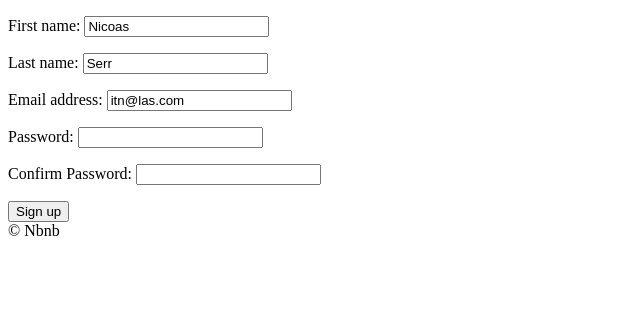
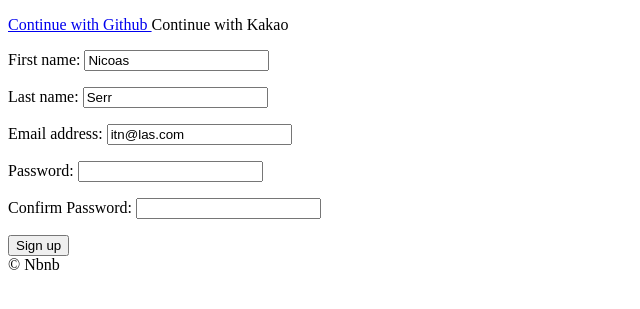
Before and after one commit to egg528/airbnb_web, a Django app: page /users/signup in a window 1280 px wide. Shown: the part 78-387 px from the top of the page, without its empty margins (0-640 px from the left). Run offline with Django 3.2, Linux system fonts and the light colour scheme.

Commit message:
finish github login(OAuth)

```diff
--- /dev/null
+++ b/templates/partials/social_login.html
@@ -0,0 +1,6 @@
+<a href='{% url 'users:github-login' %}'>
+    Continue with Github
+</a>
+<a>
+    Continue with Kakao
+</a>
--- a/templates/users/login.html
+++ b/templates/users/login.html
@@ -8,6 +8,9 @@
 {% endblock search-bar %}
 
 {% block content %}
+
+{% include 'partials/social_login.html' %}
+
 <form method="POST" action = "{% url "users:login" %}">
     {% csrf_token %}
     {{form.as_p}}
--- a/templates/users/signup.html
+++ b/templates/users/signup.html
@@ -8,6 +8,9 @@
 {% endblock search-bar %}
 
 {% block content %}
+
+{% include 'partials/social_login.html' %}
+
 <form method="POST" action = "{% url "users:signup" %}">
     {% csrf_token %}
     {{form.as_p}}
--- a/users/admin.py
+++ b/users/admin.py
@@ -20,6 +20,7 @@ class CustomUserAdmin(UserAdmin):
                     "language",
                     "currency",
                     "superhost",
+                    "login_method",
                 )
             },
         ),
@@ -39,4 +40,5 @@ class CustomUserAdmin(UserAdmin):
         "is_superuser",
         "email_verified",
         "email_secret",
+        "login_method",
     )
--- a/users/models.py
+++ b/users/models.py
@@ -35,16 +35,32 @@ class User(AbstractUser):
 
     CURRENCY_CHOICES = ((CURRENCY_USD, "USD"), (CURRENCY_KRW, "KRW"))
 
+    LOGIN_EMAIL = "email"
+    LOGIN_GITHUB = "github"
+    LOGIN_KAKAO = "kakao"
+    LOGIN_CHOICES = (
+        (LOGIN_EMAIL, "Eail"),
+        (LOGIN_GITHUB, "Github"),
+        (LOGIN_KAKAO, "Kakao"),
+    )
     # null은 DB용, 페이지에서는 blank
     avatar = models.ImageField(blank=True, upload_to="avatars")
     gender = models.CharField(choices=GENDER_CHOICES, max_length=10, blank=True)
     bio = models.TextField(blank=True)
     birthdate = models.DateField(blank=True, null=True)
-    language = models.CharField(choices=LANGUAGE_CHOICES, max_length=2, blank=True)
-    currency = models.CharField(choices=CURRENCY_CHOICES, max_length=3, blank=True)
+    language = models.CharField(
+        choices=LANGUAGE_CHOICES, max_length=2, blank=True, default=LANGUAGE_KOREAN
+    )
+
+    currency = models.CharField(
+        choices=CURRENCY_CHOICES, max_length=3, blank=True, default=CURRENCY_KRW
+    )
     superhost = models.BooleanField(default=False)
     email_verified = models.BooleanField(default=False)
     email_secret = models.CharField(max_length=120, default="", blank=True)
+    login_method = models.CharField(
+        max_length=50, choices=LOGIN_CHOICES, default=LOGIN_EMAIL
+    )
 
     def verify_email(self):
         if self.email_verified is False:
--- a/users/urls.py
+++ b/users/urls.py
@@ -5,6 +5,8 @@ app_name = "users"
 
 urlpatterns = [
     path("login", views.LoginView.as_view(), name="login"),
+    path("login/github", views.github_login, name="github-login"),
+    path("login/github/callback", views.github_callback, name="github-callback"),
     path("logout", views.log_out, name="logout"),
     path("signup", views.SignUpView.as_view(), name="signup"),
     path("verify/<str:key>", views.complete_verification, name="complete-verification"),
--- a/users/views.py
+++ b/users/views.py
@@ -1,3 +1,5 @@
+import os
+import requests
 from django.views.generic import FormView
 from django.urls import reverse_lazy
 from django.shortcuts import redirect, reverse
@@ -54,3 +56,72 @@ def complete_verification(request, key):
         pass
     # to do: add error message
     return redirect(reverse("core:home"))
+
+
+def github_login(request):
+    client_id = os.environ.get("GH_ID")
+    redirect_uri = "http://127.0.0.1:8000/users/login/github/callback"
+    return redirect(
+        f"https://github.com/login/oauth/authorize?client_id={client_id}&redirect_uri={redirect_uri}&scode=read:user"
+    )
+
+
+class GithubException(Exception):
+    pass
+
+
+def github_callback(request):
+    try:
+        client_id = os.environ.get("GH_ID")
+        client_secret = os.environ.get("GH_SECRET")
+        code = request.GET.get("code", None)
+        if code is not None:
+            token_request = requests.post(
+                f"https://github.com/login/oauth/access_token?client_id={client_id}&client_secret={client_secret}&code={code}",
+                headers={"Accept": "application/json"},
+            )
+            token_json = token_request.json()
+            error = token_json.get("error", None)
+            print(token_json)
+            print(token_request)
+            if error is not None:
+                raise GithubException()
+            else:
+                access_token = token_json.get("access_token")
+                profile_request = requests.get(
+                    "https://api.github.com/user",
+                    headers={
+                        "Authorization": f"token {access_token}",
+                        "Accept": "application/json",
+                    },
+                )
+                profile_json = profile_request.json()
+                print(profile_json)
+                username = profile_json.get("login", None)
+                if username is not None:
+                    name = profile_json.get("name")
+                    email = profile_json.get("email")
+                    bio = profile_json.get("bio")
+                    try:
+                        user = models.User.objects.get(email=email)
+                        if user.login_method != models.User.LOGIN_GITHUB:
+                            raise GithubException()
+                    except models.User.DoesNotExist:
+                        user = models.User.objects.create(
+                            email=email,
+                            first_name=name,
+                            username=email,
+                            bio=bio,
+                            login_method=models.User.LOGIN_GITHUB,
+                        )
+                        user.set_unusable_password()
+                        user.save()
+                    login(request, user)
+                    return redirect(reverse("core:home"))
+                else:
+                    raise GithubException()
+        else:
+            raise GithubException()
+    except GithubException:
+        # send error message
+        return redirect(reverse("users:login"))
```
Also changed, not shown: users/migrations/0005_auto_20210105_1444.py (added), users/migrations/0006_user_login_method.py (added), users/migrations/0007_auto_20210106_0321.py (added), 2 other files.
